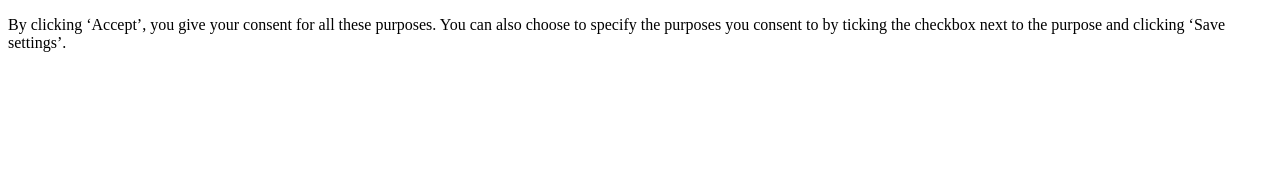
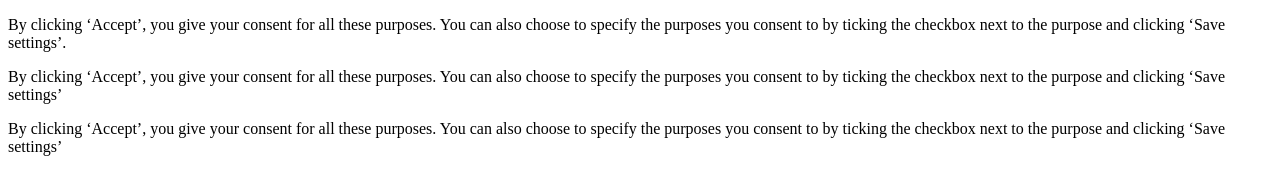
Before and after one commit to mohammadajmeer/rice-hurt, a plain HTML site: page index.html in a window 1280 px wide. Drawn offline with Linux system fonts and the light colour scheme.

Commit message:
added new commit

```diff
--- a/index.html
+++ b/index.html
@@ -7,5 +7,9 @@
 </head>
 <body>
     <p>By clicking ‘Accept’, you give your consent for all these purposes. You can also choose to specify the purposes you consent to by ticking the checkbox next to the purpose and clicking ‘Save settings’.</p>
+    <p>By clicking ‘Accept’, you give your consent for all these purposes. You can also choose to specify the purposes you consent to by ticking the checkbox next to the purpose and clicking ‘Save settings’</p>
+    <div>
+        <p> <p>By clicking ‘Accept’, you give your consent for all these purposes. You can also choose to specify the purposes you consent to by ticking the checkbox next to the purpose and clicking ‘Save settings’</p></p>
+    </div>
 </body>
 </html>
```
